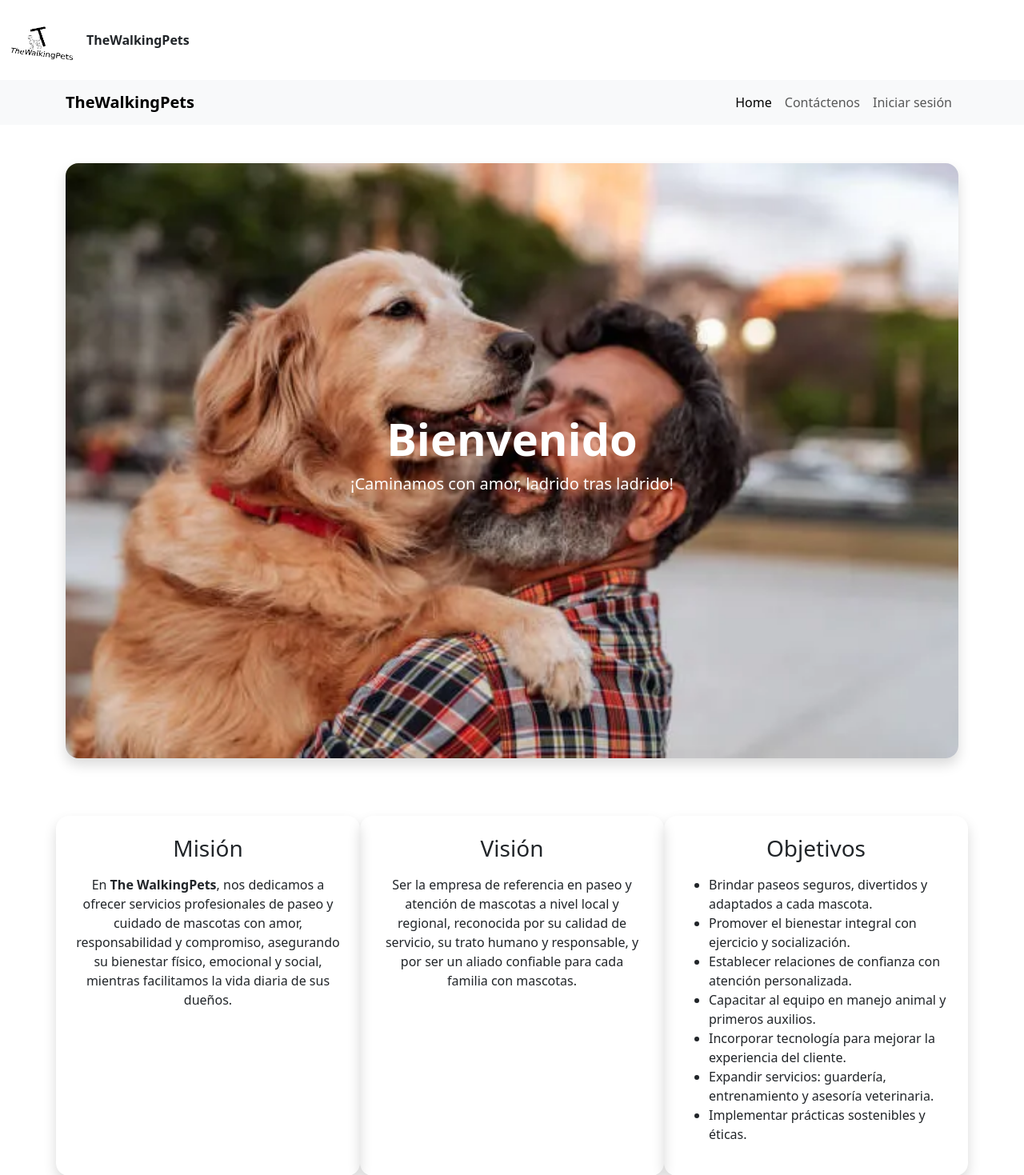
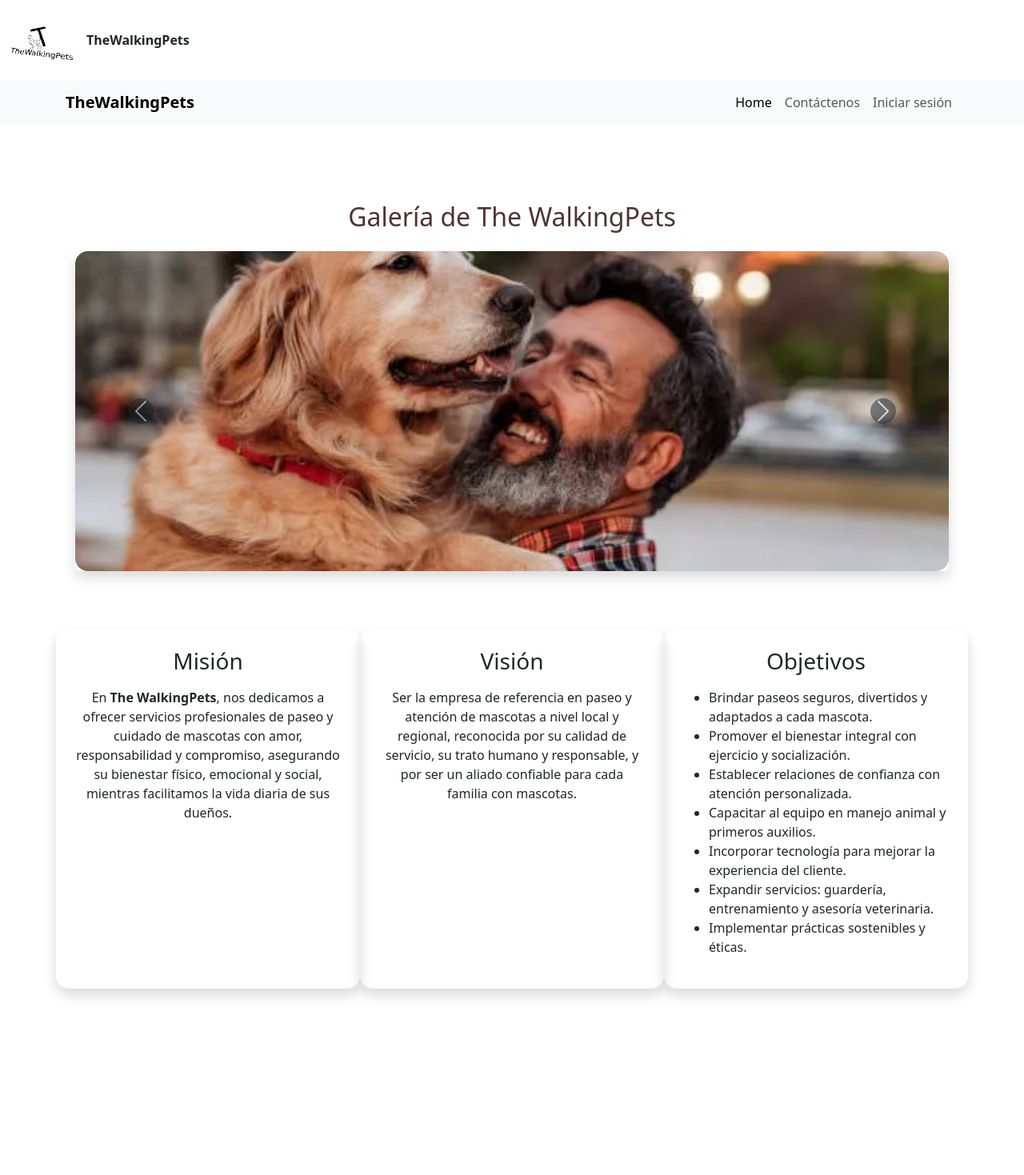
Before and after one commit to FIELDGUITAR2/ProyectoFinalHector, a PHP site: page / in a window 1280 px wide. Shown: the top 1469 px of the page at 80% size. After the commit the page ends 1247 px from the top, so only its background shows below. Run offline with PHP 8.4, Linux system fonts and the light colour scheme.

Commit message:
Imagenes dinamicas

```diff
--- a/index.php
+++ b/index.php
@@ -1,8 +1,13 @@
 <?php
 session_start();
-
-
-/*require ("logica/Especialidad.php");*/
+/*require("logica/Conexion.php");
+require("logica/Admin.php");
+require("logica/Duenio.php");
+require("logica/FechaRegistro.php");
+require("logica/Mascota.php");
+require("logica/Admin.php");
+require("logica/Admin.php");
+require("logica/Admin.php");*/
 ?>
 <!DOCTYPE html>
 <html lang="es">
@@ -27,10 +32,12 @@ session_start();
 
 $paginas_sin_autenticacion = array(
     "presentacion/Inicio.php",
-    "presentacion/InicioContactenos.php"
+    "presentacion/InicioContactenos.php",
+    "presentacion/Autenticar.php"
 );
 
 $paginas_con_autenticacion = array(
+
 );
 
 
--- a/persistencia/PaseadorDAO.php
+++ b/persistencia/PaseadorDAO.php
@@ -0,0 +1,6 @@
+<?php
+    class PaseadorDAO{
+
+
+    }
+?>
--- a/presentacion/Autenticar.php
+++ b/presentacion/Autenticar.php
@@ -33,7 +33,7 @@ if (isset($_POST["autenticar"])) {
 }
 ?>
 <?php
-include("presentacion/Extremos/Cabeza.php")
+include("presentacion/Extremos/Cabeza.php");
     ?>
 
 <div class="login-container">
@@ -54,5 +54,5 @@ include("presentacion/Extremos/Cabeza.php")
   </div>
 
 <?php
-include("presentacion/Extremos/Pie.php")
+include("presentacion/Extremos/Pie.php");
     ?>
--- a/presentacion/Extremos/Cabeza.php
+++ b/presentacion/Extremos/Cabeza.php
@@ -10,7 +10,14 @@
     <!-- Bootstrap CSS v5.2.1 -->
     <link href="https://cdn.jsdelivr.net/npm/bootstrap@5.3.2/dist/css/bootstrap.min.css" rel="stylesheet"
         integrity="sha384-T3c6CoIi6uLrA9TneNEoa7RxnatzjcDSCmG1MXxSR1GAsXEV/Dwwykc2MPK8M2HN" crossorigin="anonymous" />
-
+    <link href="https://cdn.jsdelivr.net/npm/bootstrap@5.3.0/dist/css/bootstrap.min.css" rel="stylesheet">
+    <style>
+        .carousel-inner img {
+            height: 400px;
+            object-fit: cover;
+            border-radius: 1rem;
+        }
+    </style>
 </head>
 
 <body>
@@ -21,7 +28,8 @@
 
     <nav class="navbar navbar-expand-lg navbar-light bg-light">
         <div class="container">
-            <a class="navbar-brand fw-bold" href="?pid=<?php echo base64_encode("presentacion/Inicio.php") ?>">TheWalkingPets</a>
+            <a class="navbar-brand fw-bold"
+                href="?pid=<?php echo base64_encode("presentacion/Inicio.php") ?>">TheWalkingPets</a>
             <button class="navbar-toggler" type="button" data-bs-toggle="collapse" data-bs-target="#navbarNav"
                 aria-controls="navbarNav" aria-expanded="false" aria-label="Toggle navigation">
                 <span class="navbar-toggler-icon"></span>
@@ -30,10 +38,12 @@
             <div class="collapse navbar-collapse justify-content-end" id="navbarNav">
                 <ul class="navbar-nav">
                     <li class="nav-item">
-                        <a class="nav-link active" aria-current="page" href="?pid=<?php echo base64_encode("presentacion/Inicio.php") ?>">Home</a>
+                        <a class="nav-link active" aria-current="page"
+                            href="?pid=<?php echo base64_encode("presentacion/Inicio.php") ?>">Home</a>
                     </li>
                     <li class="nav-item">
-                        <a class="nav-link" href="?pid=<?php echo base64_encode("presentacion/InicioContactenos.php") ?>">Contáctenos</a>
+                        <a class="nav-link"
+                            href="?pid=<?php echo base64_encode("presentacion/InicioContactenos.php") ?>">Contáctenos</a>
                     </li>
                     <li class="nav-item">
                         <a class="nav-link" href="presentacion/Autenticar.php">Iniciar sesión</a>
--- a/presentacion/Inicio.php
+++ b/presentacion/Inicio.php
@@ -2,21 +2,36 @@
 
 <div class="container py-5">
 
-  <!-- Imagen principal con texto encima -->
-  <div class="row">
-    <div class="col">
-      <div class="position-relative rounded-4 overflow-hidden shadow">
-        <img id="imgPrincipal"
-             src="https://images.unsplash.com/photo-1601758003122-58e5f2b28597?auto=format&fit=crop&w=1200&h=400&q=80"
-             alt="Paseador de mascotas"
-             class="img-fluid w-100 imagen-principal">
-        <div class="position-absolute top-50 start-50 translate-middle text-white text-center text-white-shadow">
-          <h1 class="display-4 fw-bold">Bienvenido</h1>
-          <p class="lead fs-5">¡Caminamos con amor, ladrido tras ladrido!</p>
+    <div class="container my-5">
+    <h2 class="text-center mb-4" style="color: #4e342e;">Galería de The WalkingPets</h2>
+
+    <div id="carruselMascotas" class="carousel slide shadow rounded" data-bs-ride="carousel">
+      <div class="carousel-inner">
+        <div class="carousel-item active">
+          <img src="img/Presentacion1.webp" class="d-block w-100" alt="Perro 1">
+        </div>
+        <div class="carousel-item">
+          <img src="img/Presentacion3.webp" class="d-block w-100" alt="Perro 2">
+        </div>
+        <div class="carousel-item">
+          <img src="img/Presentacion2.jpg" class="d-block w-100" alt="Perro 3">
         </div>
       </div>
+
+      <!-- Botones de control -->
+      <button class="carousel-control-prev" type="button" data-bs-target="#carruselMascotas" data-bs-slide="prev">
+        <span class="carousel-control-prev-icon bg-dark rounded-circle" aria-hidden="true"></span>
+        <span class="visually-hidden">Anterior</span>
+      </button>
+      <button class="carousel-control-next" type="button" data-bs-target="#carruselMascotas" data-bs-slide="next">
+        <span class="carousel-control-next-icon bg-dark rounded-circle" aria-hidden="true"></span>
+        <span class="visually-hidden">Siguiente</span>
+      </button>
     </div>
   </div>
+
+  <script src="https://cdn.jsdelivr.net/npm/bootstrap@5.3.0/dist/js/bootstrap.bundle.min.js"></script>
+</body>
 
   <!-- Secciones: Misión, Visión, Objetivos -->
   <div class="row justify-content-center text-center mt-5 g-4">
```
Also changed, not shown: logica/Admin.php (+31 -0 lines), logica/FechaRegistro.php (added, +39 -0 lines), persistencia/AdminDAO.php (+30 -0 lines).
